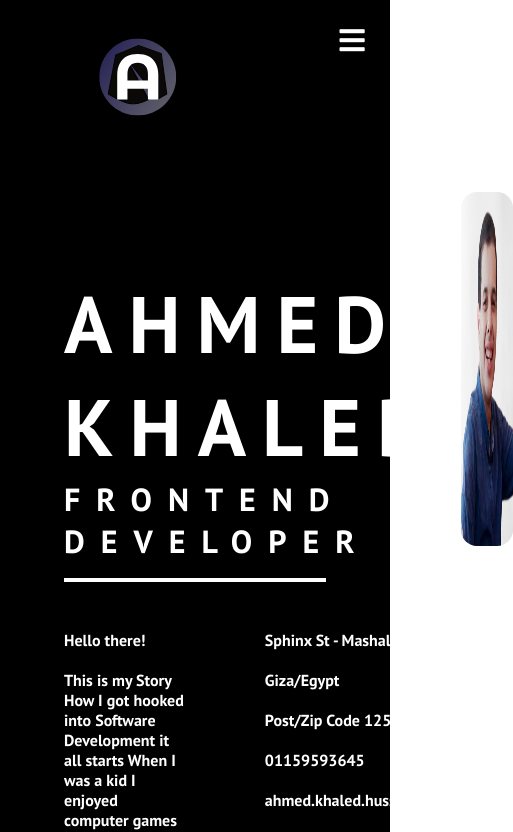
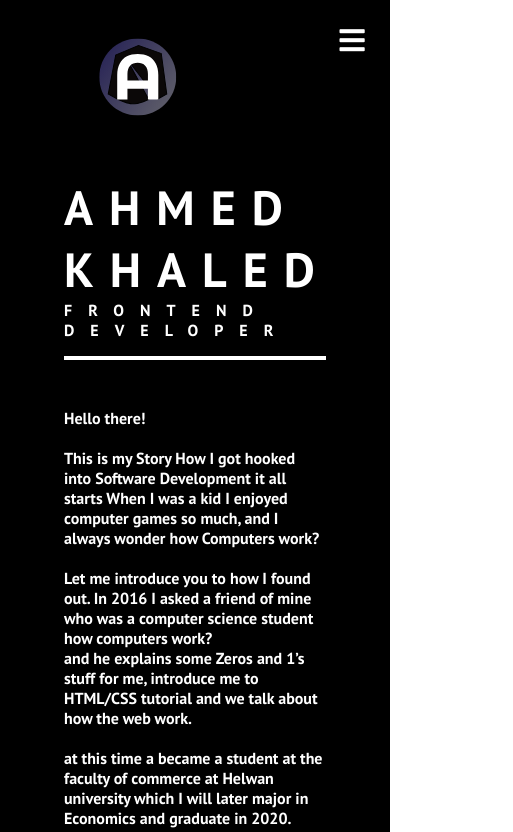
Before and after one commit to ahmedkhaledwafi/ahmed-s-portfilo, a React (Create React App) app: page /about-me in a window 390 px wide. Shown: the top 832 px of the page, 513 px wide, since content can reach past the window. Built offline with nearby package versions, Linux system fonts and the light colour scheme.

Commit message:
fix: Make about me page responsive

```diff
--- a/src/components/pages/AboutMe.css
+++ b/src/components/pages/AboutMe.css
@@ -1,4 +1,28 @@
 @import url('https://fonts.googleapis.com/css2?family=Montserrat:wght@300;400;700&display=swap');
+
+
+
+/*
+
+
+## Global Classes for about-me
+
+
+*/
+
+.end {
+    border-bottom: #fff solid 0.3rem;
+    margin-bottom: 2rem;
+    padding-bottom: 1rem;
+    margin-top: 3rem;
+}
+
+.sub-title {
+    text-transform: uppercase;
+    letter-spacing: 0.7rem;
+    font-size: 2rem;
+}
+
 
 /*
 
@@ -9,7 +33,7 @@
 */
 
 .about-me {
-    padding: 3rem 4rem 0 4rem;
+    padding: 0 4rem;
     background-color: #000;
     color: #fff;
     font-family: 'Montserrat', sans-serif;
@@ -19,6 +43,7 @@
 .about-me--head-container {
     display: flex;
     justify-content: space-between;
+    margin-top: 0;
 }
 
 .about-me--head {
@@ -45,9 +70,9 @@
 .about-me--img {
     float: right;
     border-radius: 1rem;
-    width: 20%;
+    width: 24%;
     height: auto;
-    margin: 1rem;
+    margin-top: 1rem;
 
 }
 
@@ -60,6 +85,10 @@
 .about-me--info-text {
     margin-right: 5rem;
     width: 50%;
+}
+
+.about-me--contact-me-head {
+    display: none;
 }
 
 /*
@@ -96,7 +125,7 @@
 
 .skills-imgs {
     max-width: 50%;
-    float: left;
+    text-align: right;
 }
 
 .skills-img {
@@ -132,23 +161,98 @@
     text-decoration: none;
 }
 
-/*
+.more-linked-in:hover {
+    color: #eded;
+    font-size: 1.3rem;
+}
 
 
-## Global Classes for about-me
+@media only screen and (max-width: 1200px) {
+
+    .about-me--name {
+        font-size: 4rem;
+    }
+
+    .about-me--job-title{
+        font-size: 1.5rem;
+    }
+
+    .about-me--img {
+        width: auto;
+        margin: 1rem;
+
+    }
+
+    .about-me--skills-container {
+        flex-direction: column;
+    }
+
+    .skills-imgs {
+        max-width: unset;
+        margin-top: 4rem;
+        text-align: left;
+    }
+
+    .skills-img {
+        margin-left: 0;
+        margin-right: 0.7rem;
+    }
+}
+
+@media only screen and (max-width: 930px) {
 
 
-*/
+    .about-me--name {
+        font-size: 3rem;
+    }
 
-.end {
-    border-bottom: #fff solid 0.3rem;
-    margin-bottom: 2rem;
-    padding-bottom: 1rem;
-    margin-top: 3rem;
+    .about-me--job-title{
+        font-size: 1rem;
+    }
+
+    .about-me--img {
+        margin: 1rem 0 0 0;
+        width: 12rem;
+    }
+
+    .about-me--info {
+        flex-direction: column;
+    }
+
+    .about-me--info-text {
+        width: unset;
+        margin-left: 5;
+    }
+
 }
 
-.sub-title {
-    text-transform: uppercase;
-    letter-spacing: 0.7rem;
-    font-size: 2rem;
+@media only screen and (max-width: 680px) {
+
+
+    .about-me--name {
+        font-size: 3em;
+    }
+
+    .about-me--job-title{
+        font-size: 1em;
+    }
+
+    .about-me--img {
+        display: none;
+    }
+
+    .about-me--info-text {
+        margin: 0;
+    }
+
+    .about-me--contact-me-head {
+        display: block;
+    }
+
+    .skills-text ul {
+        list-style-type: none;
+        padding-left: 0;
+    }
+
+
 }
--- a/src/components/pages/AboutMe.js
+++ b/src/components/pages/AboutMe.js
@@ -51,6 +51,7 @@ function AboutMe() {
                     </p>
 
                 <div className="about-me--contact-me">
+                    <h2 className="about-me--contact-me-head end sub-title">Contact Me</h2>
                     <p>Sphinx St - Mashal</p>
                     <br />
                     <p>Giza/Egypt</p>
@@ -80,7 +81,7 @@ function AboutMe() {
                             <li>Proficient understanding of client-side scripting and JavaScript frameworks, including jQuery and React.</li>
                         </ul>
                     </div>
-                    <div className="Skills-imgs">
+                    <div className="skills-imgs">
 
                         {/* Html */}
                         <svg aria-hidden="true" focusable="false" data-prefix="fab" data-icon="html5" class="skills-img svg-inline--fa fa-html5 fa-w-12" role="img" xmlns="http://www.w3.org/2000/svg" viewBox="0 0 384 512"><path fill="#FD7E14" d="M0 32l34.9 395.8L191.5 480l157.6-52.2L384 32H0zm308.2 127.9H124.4l4.1 49.4h175.6l-13.6 148.4-97.9 27v.3h-1.1l-98.7-27.3-6-75.8h47.7L138 320l53.5 14.5 53.7-14.5 6-62.2H84.3L71.5 112.2h241.1l-4.4 47.7z"></path></svg>
```
